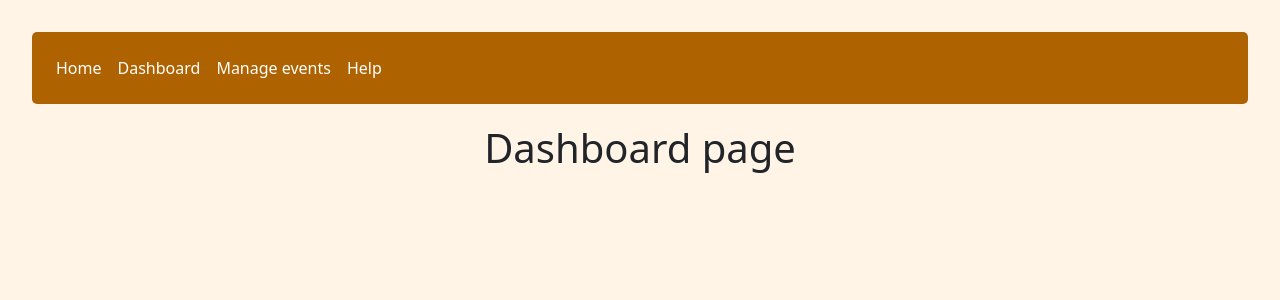
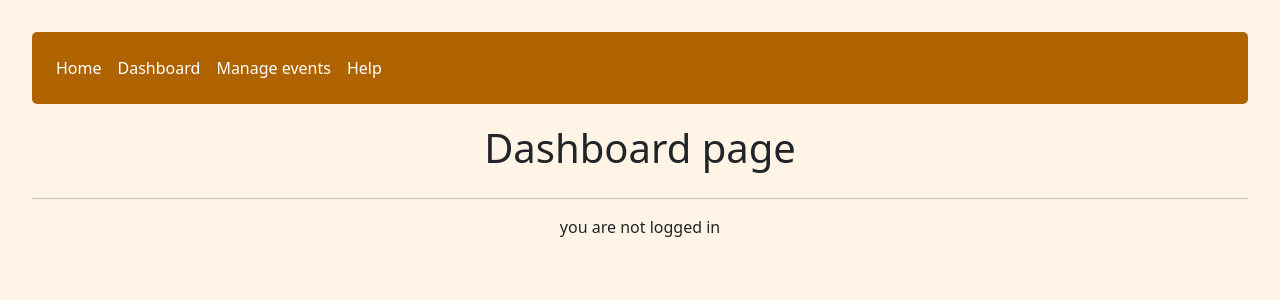
Before and after one commit to shahnawaz-shah/events-app, a React (Vite) app in the folder events-app/: page /dashboard in a window 1280 px wide. Shown: the top 300 px of the page. Built offline with nearby package versions, Linux system fonts and the light colour scheme.

Commit message:
logged in context added

```diff
--- /dev/null
+++ b/events-app/src/AuthContext.jsx
@@ -0,0 +1,13 @@
+import { createContext, useState } from "react";
+
+export const AuthContext = createContext();
+
+export function AuthProvider({ children }) {
+    const [loggedIn, setLoggedIn] = useState(false);
+
+    return (
+        <AuthContext.Provider value={{ loggedIn, setLoggedIn }}>
+            {children}
+        </AuthContext.Provider>
+    );
+};
--- a/events-app/src/components/Dashboard/Dashboard.jsx
+++ b/events-app/src/components/Dashboard/Dashboard.jsx
@@ -1,12 +1,25 @@
 import NavBar from "../../routes/NavBar";
+import { useContext } from "react";
+import { AuthContext } from "../../AuthContext";
+import Container from 'react-bootstrap/Container';
+import Row from 'react-bootstrap/Row';
+import Col from 'react-bootstrap/Col';
 
-export default function Dashboard() {
+
+export default function Dashboard({}) {
+    const { loggedIn } = useContext(AuthContext);
+
 
 
     return (
         <div>
             <NavBar />
-            <h1>Dashboard page</h1>
+            <h1>Dashboard page</h1><hr></hr>
+            { loggedIn ? (
+                <p>you are logged in</p>
+            ) : (
+                <p>you are not logged in</p>
+            )}
         </div>
 
     );
--- a/events-app/src/components/Help/Help.jsx
+++ b/events-app/src/components/Help/Help.jsx
@@ -1,12 +1,20 @@
 import NavBar from "../../routes/NavBar";
+import { useContext } from "react";
+import { AuthContext } from "../../AuthContext";
 
 export default function Help() {
+    const { loggedIn } = useContext(AuthContext);
 
 
     return (
         <div>
             <NavBar />
-            <h1>Help page</h1>
+            <h1>Help page</h1><hr></hr>
+            { loggedIn ? (
+                <p>you are logged in</p>
+            ) : (
+                <p>you are not logged in</p>
+            )}
         </div>
 
     );
--- a/events-app/src/components/Home/Registration.jsx
+++ b/events-app/src/components/Home/Registration.jsx
@@ -2,6 +2,9 @@ import { useFormik } from "formik";
 import Form from "react-bootstrap/Form";
 import Button from "react-bootstrap/Button";
 import { useState } from "react";
+import { useContext } from "react";
+import { AuthContext } from "../../AuthContext";
+import { useEffect } from "react";
 
 const validate = (values) => {
   const errors = {};
@@ -46,9 +49,14 @@ const validate = (values) => {
 };
 
 const Registration = () => {
+  const { loggedIn, setLoggedIn } = useContext(AuthContext);
+
+  useEffect(() => {
+    console.log("loggedIn changed:", loggedIn);
+  }, [loggedIn]);
 
   const [registered, setRegistered] = useState(false);
-  const [loggedIn, setLoggedIn] = useState(false)
+  // const [loggedIn, setLoggedIn] = useState(false)
 
   const formik = useFormik({
     initialValues: {
@@ -67,9 +75,7 @@ const Registration = () => {
       if (!registered) {
         setRegistered(true)
       }
-      else {
-        setRegistered(false);
-      }
+
 
     },
   });
@@ -83,8 +89,19 @@ const Registration = () => {
         {/* conditional rendering logic of register form */}
       {registered ? (
         <>
-          <h1>Thanks for registering! Click the login button to get started.</h1>
-          <Button type="button" className="w-50">Login</Button>
+          <h2>Thanks for registering! Click the login button to get started.</h2>
+          <Button
+            type="button"
+            className="w-50"
+            onClick={() => {
+              console.log("hello");
+              setLoggedIn(true);
+              }
+
+            }
+
+          >Login
+          </Button>
         </>
 
       ) : (
--- a/events-app/src/components/ManageEvents/ManageEvents.jsx
+++ b/events-app/src/components/ManageEvents/ManageEvents.jsx
@@ -1,11 +1,20 @@
 import NavBar from "../../routes/NavBar";
+import { useContext } from "react";
+import { AuthContext } from "../../AuthContext";
+
 
 export default function ManageEvents() {
+    const { loggedIn } = useContext(AuthContext);
 
     return (
         <div>
             <NavBar />
-            <h1>Manage events page</h1>
+            <h1>Manage events page</h1><hr></hr>
+            { loggedIn ? (
+                <p>you are logged in</p>
+            ) : (
+                <p>you are not logged in</p>
+            )}
         </div>
 
     );
--- a/events-app/src/routes/NavBar.jsx
+++ b/events-app/src/routes/NavBar.jsx
@@ -26,9 +26,6 @@ export default function NavBar() {
                         Help
                         </Link>
                     </li>
-                    {/* <li>
-                        <button>Login</button>
-                    </li> */}
                 </ul>
             </nav>
         </div>
```
Also changed, not shown: events-app/src/main.jsx (+5 -2 lines), 1 other file (tests, documents, lock files or other folders).
